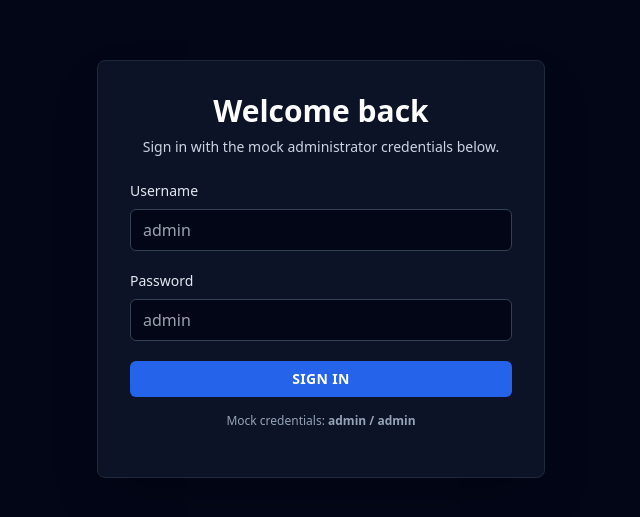
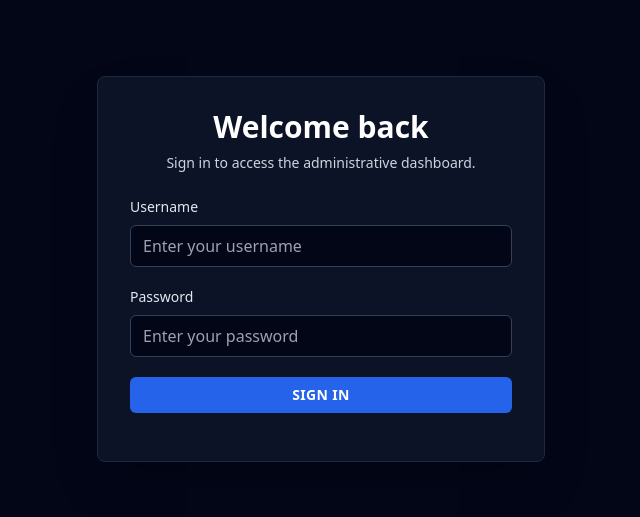
Before and after one commit to eddieg037/BaseNextJs, a Next.js app: page /login in a window 1280 px wide. Shown: the part 131-648 px from the top of the page, without its empty margins (319-959 px from the left). Built offline with nearby package versions, Linux system fonts and the light colour scheme.

Commit message:
refactor: hide mock admin credentials

```diff
--- a/app/login/page.tsx
+++ b/app/login/page.tsx
@@ -3,10 +3,7 @@
 import { FormEvent, useEffect, useState } from "react";
 import { useRouter } from "next/navigation";
 
-import {
-  MOCK_ADMIN_CREDENTIALS,
-  mockLogin,
-} from "@/helpers/auth/mockAuthService";
+import { mockLogin } from "@/helpers/auth/mockAuthService";
 import { useAuth } from "@/app/providers/AuthProvider";
 
 type LoginStatus = "idle" | "loading" | "success" | "error";
@@ -68,7 +65,7 @@ export default function LoginPage() {
         <header className="mb-6 text-center">
           <h1 className="text-3xl font-semibold text-white">Welcome back</h1>
           <p className="mt-2 text-sm text-slate-300">
-            Sign in with the mock administrator credentials below.
+            Sign in to access the administrative dashboard.
           </p>
         </header>
 
@@ -91,7 +88,7 @@ export default function LoginPage() {
                 resetStatusFeedback();
               }}
               className="w-full rounded-md border border-slate-700 bg-slate-950 px-3 py-2 text-white transition focus:border-blue-500 focus:outline-none focus:ring-2 focus:ring-blue-500"
-              placeholder={MOCK_ADMIN_CREDENTIALS.username}
+              placeholder="Enter your username"
               required
             />
           </div>
@@ -114,7 +111,7 @@ export default function LoginPage() {
                 resetStatusFeedback();
               }}
               className="w-full rounded-md border border-slate-700 bg-slate-950 px-3 py-2 text-white transition focus:border-blue-500 focus:outline-none focus:ring-2 focus:ring-blue-500"
-              placeholder={MOCK_ADMIN_CREDENTIALS.password}
+              placeholder="Enter your password"
               required
             />
           </div>
@@ -128,10 +125,6 @@ export default function LoginPage() {
             {isLoading ? "Signing In..." : "Sign In"}
           </button>
         </form>
-
-        <p className="mt-4 text-center text-xs text-slate-400">
-          Mock credentials: <span className="font-semibold">admin / admin</span>
-        </p>
 
         <div aria-live="polite" className="mt-4 space-y-2" role="status">
           {isSuccessful ? (
--- a/helpers/auth/mockAuthService.ts
+++ b/helpers/auth/mockAuthService.ts
@@ -39,5 +39,5 @@ export async function mockLogin(
     };
   }
 
-  throw new Error("Invalid username or password. Try admin / admin.");
+  throw new Error("Invalid username or password.");
 }
```
